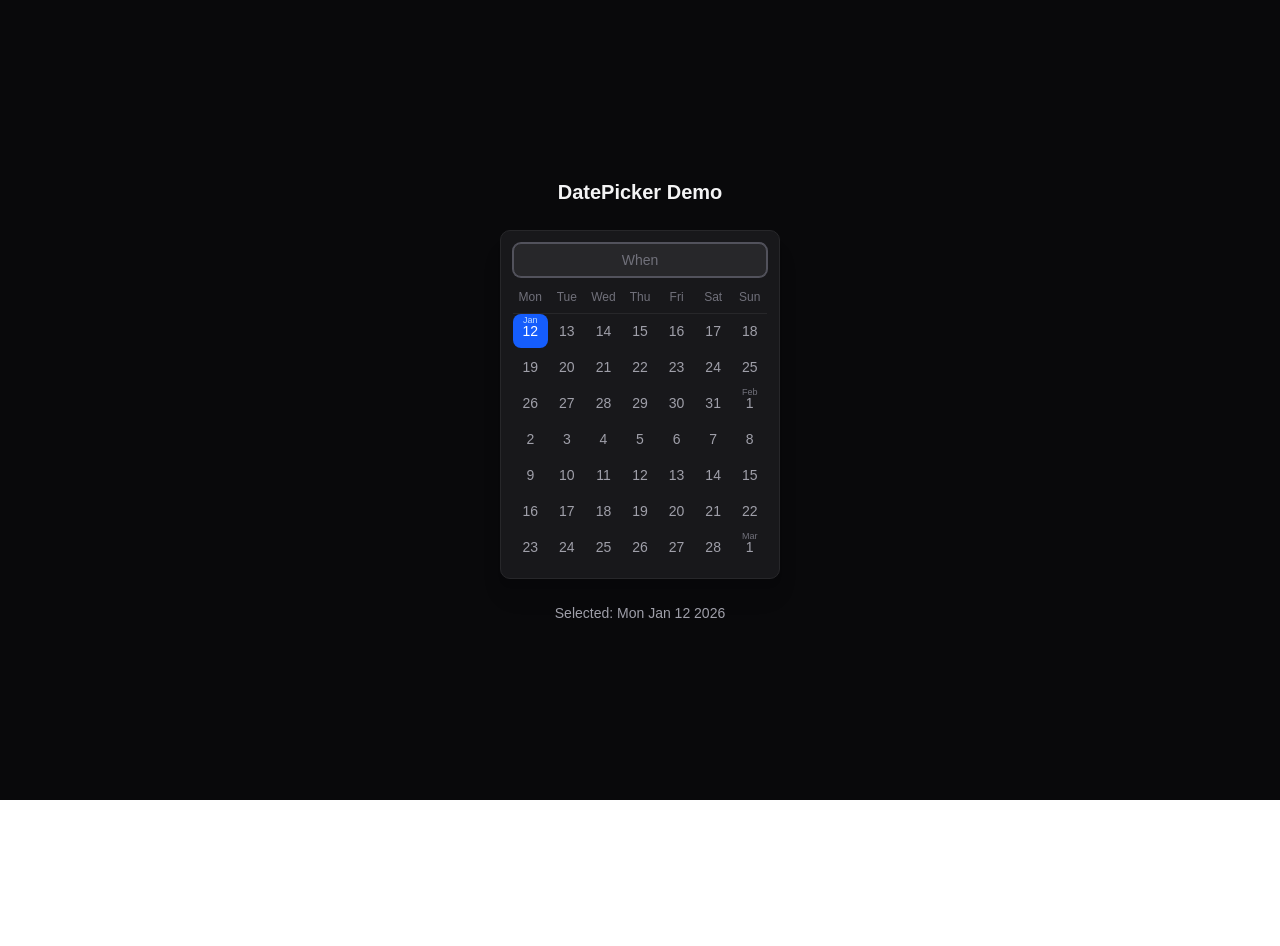
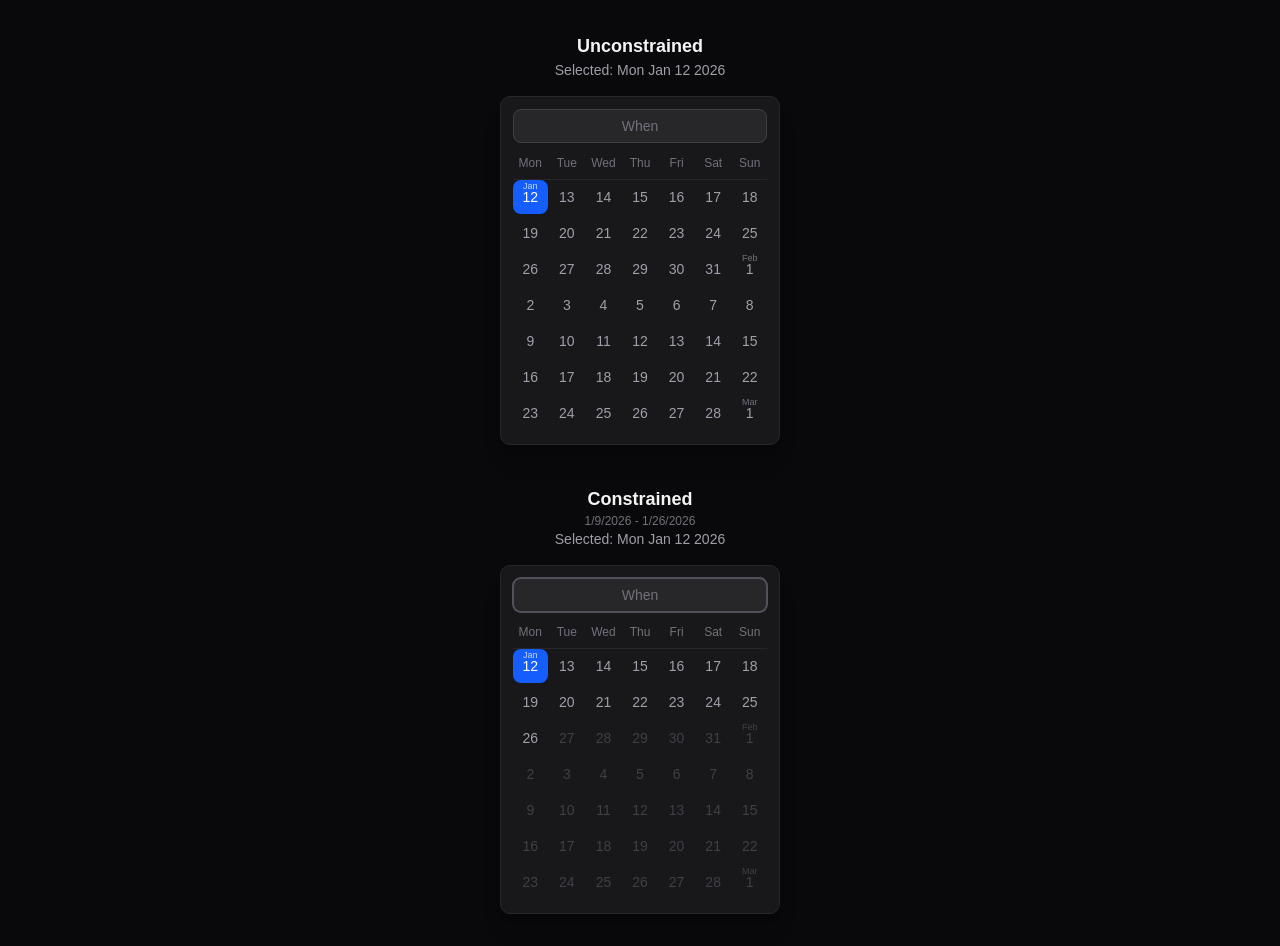
Before and after one commit to dannysmith/datepicker-danny, a React (Vite) app: page / in a window 1280 px wide. Before the commit the page ends 800 px from the top, so only its background shows below. Built offline with nearby package versions, Linux system fonts and the light colour scheme.

Commit message:
Make min and max dates work

```diff
--- a/src/App.tsx
+++ b/src/App.tsx
@@ -1,13 +1,25 @@
 import { useState } from "react";
+import { addDays } from "date-fns";
 import { DatePicker } from "@/components/datepicker";
 
 export function App() {
   const [selectedDate, setSelectedDate] = useState<Date>(new Date());
+  const [constrainedDate, setConstrainedDate] = useState<Date>(new Date());
+
+  // Constrain to -3 days to +14 days from today
+  const minDate = addDays(new Date(), -3);
+  const maxDate = addDays(new Date(), 14);
 
   return (
     <div className="flex min-h-screen items-center justify-center bg-zinc-950 p-8">
-      <div className="flex flex-col items-center gap-6">
-        <h1 className="text-xl font-semibold text-zinc-100">DatePicker Demo</h1>
+      <div className="flex flex-col gap-10">
+        <div className="flex flex-col items-center gap-4">
+          <div className="text-center">
+            <h1 className="text-lg font-semibold text-zinc-100">Unconstrained</h1>
+            <p className="text-sm text-zinc-400">
+              Selected: {selectedDate.toDateString()}
+            </p>
+          </div>
 
           <DatePicker
             value={selectedDate}
@@ -16,10 +28,29 @@ export function App() {
               console.log("Selected:", date.toDateString());
             }}
           />
+        </div>
 
+        <div className="flex flex-col items-center gap-4">
+          <div className="text-center">
+            <h1 className="text-lg font-semibold text-zinc-100">Constrained</h1>
+            <p className="text-xs text-zinc-500">
+              {minDate.toLocaleDateString()} - {maxDate.toLocaleDateString()}
+            </p>
             <p className="text-sm text-zinc-400">
-          Selected: {selectedDate.toDateString()}
+              Selected: {constrainedDate.toDateString()}
             </p>
+          </div>
+
+          <DatePicker
+            value={constrainedDate}
+            minDate={minDate}
+            maxDate={maxDate}
+            onChange={(date) => {
+              setConstrainedDate(date);
+              console.log("Constrained selected:", date.toDateString());
+            }}
+          />
+        </div>
       </div>
     </div>
   );
--- a/src/components/datepicker/CalendarGrid.tsx
+++ b/src/components/datepicker/CalendarGrid.tsx
@@ -8,6 +8,8 @@ import {
   weekIndexToDate,
   dateToWeekIndex,
   formatMonthFull,
+  getToday,
+  isDateDisabled,
   WEEKDAY_HEADERS,
 } from "./utils";
 import { addDays, addWeeks } from "date-fns";
@@ -17,6 +19,8 @@ const MONTH_LABEL_DELAY = 150; // ms before showing month on selected date
 
 interface CalendarGridProps {
   selectedDate: Date;
+  minDate?: Date;
+  maxDate?: Date;
   onDateSelect: (date: Date) => void;
 }
 
@@ -26,9 +30,12 @@ export interface CalendarGridHandle {
 
 export const CalendarGrid = forwardRef<CalendarGridHandle, CalendarGridProps>(function CalendarGrid({
   selectedDate,
+  minDate,
+  maxDate,
   onDateSelect,
 }, ref) {
   const containerRef = useRef<HTMLDivElement>(null);
+  const today = getToday();
   const [isScrolling, setIsScrolling] = useState(false);
   const [visibleMonth, setVisibleMonth] = useState("");
   const scrollTimeoutRef = useRef<ReturnType<typeof setTimeout> | null>(null);
@@ -175,6 +182,9 @@ export const CalendarGrid = forwardRef<CalendarGridHandle, CalendarGridProps>(fu
         break;
     }
 
+    // Don't navigate to disabled dates
+    if (isDateDisabled(newDate, minDate, maxDate)) return;
+
     onDateSelect(newDate);
 
     // Only scroll if the new date would be off-screen
@@ -188,7 +198,7 @@ export const CalendarGrid = forwardRef<CalendarGridHandle, CalendarGridProps>(fu
     setTimeout(() => {
       isKeyboardNavigatingRef.current = false;
     }, 300);
-  }, [selectedDate, onDateSelect, scrollToWeekIfNeeded]);
+  }, [selectedDate, minDate, maxDate, onDateSelect, scrollToWeekIfNeeded]);
 
   // Expose navigate method via ref
   useImperativeHandle(ref, () => ({
@@ -238,6 +248,9 @@ export const CalendarGrid = forwardRef<CalendarGridHandle, CalendarGridProps>(fu
                 <WeekRow
                   weekIndex={virtualWeek.index}
                   selectedDate={selectedDate}
+                  today={today}
+                  minDate={minDate}
+                  maxDate={maxDate}
                   showSelectedMonthLabel={showSelectedMonthLabel}
                   isScrolling={isScrolling}
                   onDateSelect={onDateSelect}
--- a/src/components/datepicker/DateCell.tsx
+++ b/src/components/datepicker/DateCell.tsx
@@ -6,6 +6,7 @@ interface DateCellProps {
   isSelected: boolean;
   isToday: boolean;
   isFirstOfMonth: boolean;
+  isDisabled: boolean;
   showSelectedMonthLabel: boolean;
   isDimmed: boolean;
   onClick: (date: Date) => void;
@@ -16,6 +17,7 @@ export function DateCell({
   isSelected,
   isToday,
   isFirstOfMonth,
+  isDisabled,
   showSelectedMonthLabel,
   isDimmed,
   onClick,
@@ -28,21 +30,23 @@ export function DateCell({
     <button
       type="button"
       tabIndex={-1}
-      onClick={() => onClick(date)}
+      disabled={isDisabled}
+      onClick={() => !isDisabled && onClick(date)}
       className={cn(
         "relative flex h-[34px] w-full flex-col items-center justify-center",
         "rounded-md outline-none transition-opacity duration-200",
-        isSelected && "bg-blue-600 text-white",
-        !isSelected && isToday && "text-blue-500 font-medium",
-        !isSelected && !isToday && "text-zinc-400 hover:bg-zinc-800/50",
-        isDimmed && "opacity-40"
+        isDisabled && "cursor-not-allowed text-zinc-700",
+        !isDisabled && isSelected && "bg-blue-600 text-white",
+        !isDisabled && !isSelected && isToday && "text-blue-500 font-medium",
+        !isDisabled && !isSelected && !isToday && "text-zinc-400 hover:bg-zinc-800/50",
+        isDimmed && !isDisabled && "opacity-40"
       )}
     >
       {/* Month label - absolutely positioned at top so number stays centered */}
       <span
         className={cn(
           "absolute top-0.5 text-[9px] leading-none transition-opacity duration-200",
-          isSelected ? "text-blue-200" : "text-zinc-500",
+          isDisabled ? "text-zinc-700" : isSelected ? "text-blue-200" : "text-zinc-500",
           monthLabelVisible ? "opacity-100" : "opacity-0"
         )}
       >
--- a/src/components/datepicker/DatePicker.tsx
+++ b/src/components/datepicker/DatePicker.tsx
@@ -7,6 +7,8 @@ import type { DatePickerProps } from "./types";
 export function DatePicker({
   value,
   onChange,
+  minDate,
+  maxDate,
   placeholder = "When",
 }: DatePickerProps) {
   const [selectedDate, setSelectedDate] = useState<Date>(() =>
@@ -118,12 +120,16 @@ export function DatePicker({
       {isSearchMode ? (
         <FuzzySearchResults
           query={query}
+          minDate={minDate}
+          maxDate={maxDate}
           onDateSelect={handleDateSelect}
         />
       ) : (
         <CalendarGrid
           ref={calendarRef}
           selectedDate={selectedDate}
+          minDate={minDate}
+          maxDate={maxDate}
           onDateSelect={handleDateSelect}
         />
       )}
--- a/src/components/datepicker/FuzzySearch.tsx
+++ b/src/components/datepicker/FuzzySearch.tsx
@@ -9,9 +9,12 @@ import {
   differenceInDays,
   startOfDay,
 } from "date-fns";
+import { isDateDisabled } from "./utils";
 
 interface FuzzySearchResultsProps {
   query: string;
+  minDate?: Date;
+  maxDate?: Date;
   onDateSelect: (date: Date) => void;
 }
 
@@ -96,15 +99,32 @@ function parseInput(text: string): ParsedResult[] {
 
 export function FuzzySearchResults({
   query,
+  minDate,
+  maxDate,
   onDateSelect,
 }: FuzzySearchResultsProps) {
   const [selectedIndex, setSelectedIndex] = useState(0);
   const results = useMemo(() => parseInput(query), [query]);
 
-  // Reset selection when results change
+  // Find next/prev enabled index for keyboard navigation
+  const findNextEnabledIndex = (current: number, direction: 1 | -1): number => {
+    let next = current + direction;
+    while (next >= 0 && next < results.length) {
+      if (!isDateDisabled(results[next].date, minDate, maxDate)) {
+        return next;
+      }
+      next += direction;
+    }
+    return current; // Stay at current if no enabled found
+  };
+
+  // Reset selection to first enabled result when results change
   useEffect(() => {
-    setSelectedIndex(0);
-  }, [results]);
+    const firstEnabled = results.findIndex(
+      (r) => !isDateDisabled(r.date, minDate, maxDate)
+    );
+    setSelectedIndex(firstEnabled >= 0 ? firstEnabled : 0);
+  }, [results, minDate, maxDate]);
 
   // Handle keyboard navigation
   useEffect(() => {
@@ -112,15 +132,15 @@ export function FuzzySearchResults({
       switch (e.key) {
         case "ArrowDown":
           e.preventDefault();
-          setSelectedIndex((i) => Math.min(i + 1, results.length - 1));
+          setSelectedIndex((i) => findNextEnabledIndex(i, 1));
           break;
         case "ArrowUp":
           e.preventDefault();
-          setSelectedIndex((i) => Math.max(i - 1, 0));
+          setSelectedIndex((i) => findNextEnabledIndex(i, -1));
           break;
         case "Enter":
           e.preventDefault();
-          if (results[selectedIndex]) {
+          if (results[selectedIndex] && !isDateDisabled(results[selectedIndex].date, minDate, maxDate)) {
             onDateSelect(results[selectedIndex].date);
           }
           break;
@@ -129,7 +149,7 @@ export function FuzzySearchResults({
 
     window.addEventListener("keydown", handleKeyDown);
     return () => window.removeEventListener("keydown", handleKeyDown);
-  }, [results, selectedIndex, onDateSelect]);
+  }, [results, selectedIndex, minDate, maxDate, onDateSelect]);
 
   if (results.length === 0) {
     return (
@@ -141,24 +161,27 @@ export function FuzzySearchResults({
 
   return (
     <div className="flex flex-col">
-      {results.map((result, index) => (
+      {results.map((result, index) => {
+        const disabled = isDateDisabled(result.date, minDate, maxDate);
+        return (
           <button
             key={result.date.getTime()}
             type="button"
-          onClick={() => onDateSelect(result.date)}
+            disabled={disabled}
+            onClick={() => !disabled && onDateSelect(result.date)}
             className={cn(
               "flex items-center justify-between px-3 py-2 text-sm",
               "rounded-md transition-colors",
-            index === selectedIndex
-              ? "bg-blue-600 text-white"
-              : "text-zinc-300 hover:bg-zinc-800"
+              disabled && "cursor-not-allowed text-zinc-600",
+              !disabled && index === selectedIndex && "bg-blue-600 text-white",
+              !disabled && index !== selectedIndex && "text-zinc-300 hover:bg-zinc-800"
             )}
           >
             <span>{result.label}</span>
             <span
               className={cn(
                 "text-xs",
-              index === selectedIndex ? "text-blue-200" : "text-zinc-500"
+                disabled ? "text-zinc-700" : index === selectedIndex ? "text-blue-200" : "text-zinc-500"
               )}
             >
               {isToday(result.date)
@@ -170,7 +193,8 @@ export function FuzzySearchResults({
                   : result.relativeText}
             </span>
           </button>
-      ))}
+        );
+      })}
     </div>
   );
 }
--- a/src/components/datepicker/WeekRow.tsx
+++ b/src/components/datepicker/WeekRow.tsx
@@ -1,19 +1,23 @@
 import { DateCell } from "./DateCell";
-import { getWeekDays, areSameDay, isFirstOfMonth, getToday } from "./utils";
+import { getWeekDays, areSameDay, isFirstOfMonth, isDateDisabled } from "./utils";
 
 interface WeekRowProps {
   weekIndex: number;
   selectedDate: Date;
+  today: Date;
+  minDate?: Date;
+  maxDate?: Date;
   showSelectedMonthLabel: boolean;
   isScrolling: boolean;
   onDateSelect: (date: Date) => void;
 }
 
-const today = getToday();
-
 export function WeekRow({
   weekIndex,
   selectedDate,
+  today,
+  minDate,
+  maxDate,
   showSelectedMonthLabel,
   isScrolling,
   onDateSelect,
@@ -29,6 +33,7 @@ export function WeekRow({
           isSelected={areSameDay(date, selectedDate)}
           isToday={areSameDay(date, today)}
           isFirstOfMonth={isFirstOfMonth(date)}
+          isDisabled={isDateDisabled(date, minDate, maxDate)}
           showSelectedMonthLabel={showSelectedMonthLabel}
           isDimmed={isScrolling}
           onClick={onDateSelect}
--- a/src/components/datepicker/utils.ts
+++ b/src/components/datepicker/utils.ts
@@ -90,13 +90,6 @@ export function formatMonthFull(date: Date): string {
 }
 
 /**
- * Format month and year (e.g., "January 2024")
- */
-export function formatMonthYear(date: Date): string {
-  return format(date, "MMMM yyyy");
-}
-
-/**
  * Check if two dates are the same day
  */
 export function areSameDay(date1: Date, date2: Date): boolean {
@@ -128,3 +121,16 @@ export function getToday(): Date {
  * Days of week headers (Monday first)
  */
 export const WEEKDAY_HEADERS = ["Mon", "Tue", "Wed", "Thu", "Fri", "Sat", "Sun"];
+
+/**
+ * Check if a date is within the allowed range (inclusive)
+ */
+export function isDateDisabled(
+  date: Date,
+  minDate?: Date,
+  maxDate?: Date
+): boolean {
+  if (minDate && date < startOfDay(minDate)) return true;
+  if (maxDate && date > startOfDay(maxDate)) return true;
+  return false;
+}
```
Also changed, not shown: src/components/datepicker/types.ts (+0 -19 lines). Lines whose indentation alone changed are shown as unchanged.
